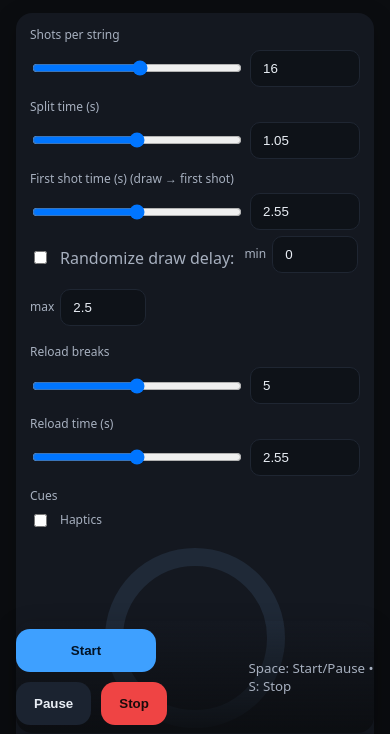
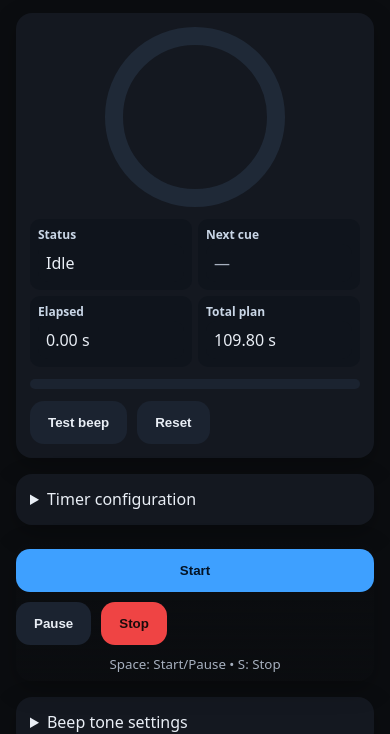
Before and after one commit to DammitA/timer, a plain HTML site: page index.html in a window 390 px wide. Shown: the part 111-845 px from the top of the page. Drawn offline with Linux system fonts and the light colour scheme.

Commit message:
Add files via upload
Made it more mobile friendly

```diff
--- a/index.html
+++ b/index.html
@@ -40,7 +40,17 @@
     .kvs{display:grid;grid-template-columns:repeat(2,1fr);gap:6px;font-variant-numeric:tabular-nums}
     .kvs div{background:#0f141c;padding:8px;border-radius:10px}
     .kvs b{display:block;color:#c9d6e6;font-size:12px}
-    @media (max-width:720px){ .grid.cols{grid-template-columns:1fr} }
+    @media (max-width:720px){
+		.grid.cols{grid-template-columns:1fr}
+		.btns {
+			flex-direction: column;
+			align-items: stretch;
+			gap: 10px;
+	  	}
+	  	.btns .inline { width: 100%; }
+	  	#start { width: 100%; }              /* full-width Start */
+	  	.btns small { align-self: center; }  /* help text below buttons */
+	}
   </style>
 </head>
 <body>
@@ -53,7 +63,37 @@
       </div>
     </header>
 
-    <section class="panel grid cols">
+	<!-- Display (always visible) -->
+	<section class="panel">
+	  <div class="grid">
+		<div class="ring">
+		  <svg id="ring" width="180" height="180" viewBox="0 0 120 120">
+			<circle cx="60" cy="60" r="54" fill="none" stroke="#1f2937" stroke-width="12"/>
+			<circle id="ringArc" cx="60" cy="60" r="54" fill="none" stroke="var(--acc)" stroke-width="12" stroke-linecap="round" stroke-dasharray="339.292" stroke-dashoffset="339.292"/>
+		  </svg>
+		</div>
+
+		<div class="kvs">
+		  <div><b>Status</b><div id="status" class="live">Idle</div></div>
+		  <div><b>Next cue</b><div id="nextCue" class="live muted">—</div></div>
+		  <div><b>Elapsed</b><div id="elapsed" class="live">0.00 s</div></div>
+		  <div><b>Total plan</b><div id="planLen" class="live">0.00 s</div></div>
+		</div>
+
+		<div class="progress"><div id="bar" class="bar"></div></div>
+
+		<div class="inline">
+		  <button id="testBeep" class="ghost">Test beep</button>
+		  <button id="clear" class="ghost">Reset</button>
+		</div>
+	  </div>
+	</section>
+
+	<!-- Timer configuration (collapsible) -->
+	<section class="panel">
+	  <details>
+		<summary>Timer configuration</summary>
+		<div class="grid cols" style="margin-top:10px">
 		  <div class="grid">
 			<div>
 			  <label>Shots per string</label>
@@ -62,6 +102,7 @@
 				<input id="shotsN" type="number" min="1" max="30" />
 			  </div>
 			</div>
+
 			<div>
 			  <label>Split time (s)</label>
 			  <div class="row">
@@ -69,6 +110,7 @@
 				<input id="splitN" type="number" min="0.10" max="10" step="0.01" />
 			  </div>
 			</div>
+
 			<div>
 			  <label>First shot time (s) <span class="muted">(draw → first shot)</span></label>
 			  <div class="row">
@@ -82,6 +124,7 @@
 				<label class="inline" style="gap:6px">max <input id="randMax" type="number" min="0.00" max="10" step="0.01" style="width:86px"/></label>
 			  </div>
 			</div>
+
 			<div>
 			  <label>Reload breaks</label>
 			  <div class="row">
@@ -89,6 +132,7 @@
 				<input id="reloadsN" type="number" min="0" max="10" />
 			  </div>
 			</div>
+
 			<div>
 			  <label>Reload time (s)</label>
 			  <div class="row">
@@ -96,6 +140,7 @@
 				<input id="reloadTimeN" type="number" min="0.10" max="10" step="0.01" />
 			  </div>
 			</div>
+
 			<div>
 			  <label>Cues</label>
 			  <div class="inline">
@@ -104,27 +149,10 @@
 			  </div>
 			</div>
 		  </div>
+		</div>
+	  </details>
+	</section>
 
-      <div class="grid">
-        <div class="ring">
-          <svg id="ring" width="180" height="180" viewBox="0 0 120 120">
-            <circle cx="60" cy="60" r="54" fill="none" stroke="#1f2937" stroke-width="12"/>
-            <circle id="ringArc" cx="60" cy="60" r="54" fill="none" stroke="var(--acc)" stroke-width="12" stroke-linecap="round" stroke-dasharray="339.292" stroke-dashoffset="339.292"/>
-          </svg>
-        </div>
-        <div class="kvs">
-          <div><b>Status</b><div id="status" class="live">Idle</div></div>
-          <div><b>Next cue</b><div id="nextCue" class="live muted">—</div></div>
-          <div><b>Elapsed</b><div id="elapsed" class="live">0.00 s</div></div>
-          <div><b>Total plan</b><div id="planLen" class="live">0.00 s</div></div>
-        </div>
-        <div class="progress"><div id="bar" class="bar"></div></div>
-        <div class="inline">
-          <button id="testBeep" class="ghost">Test beep</button>
-          <button id="clear" class="ghost">Reset</button>
-        </div>
-      </div>
-    </section>
 
     <section class="panel btns">
       <div class="inline">
```
Lines whose indentation alone changed are shown as unchanged.
